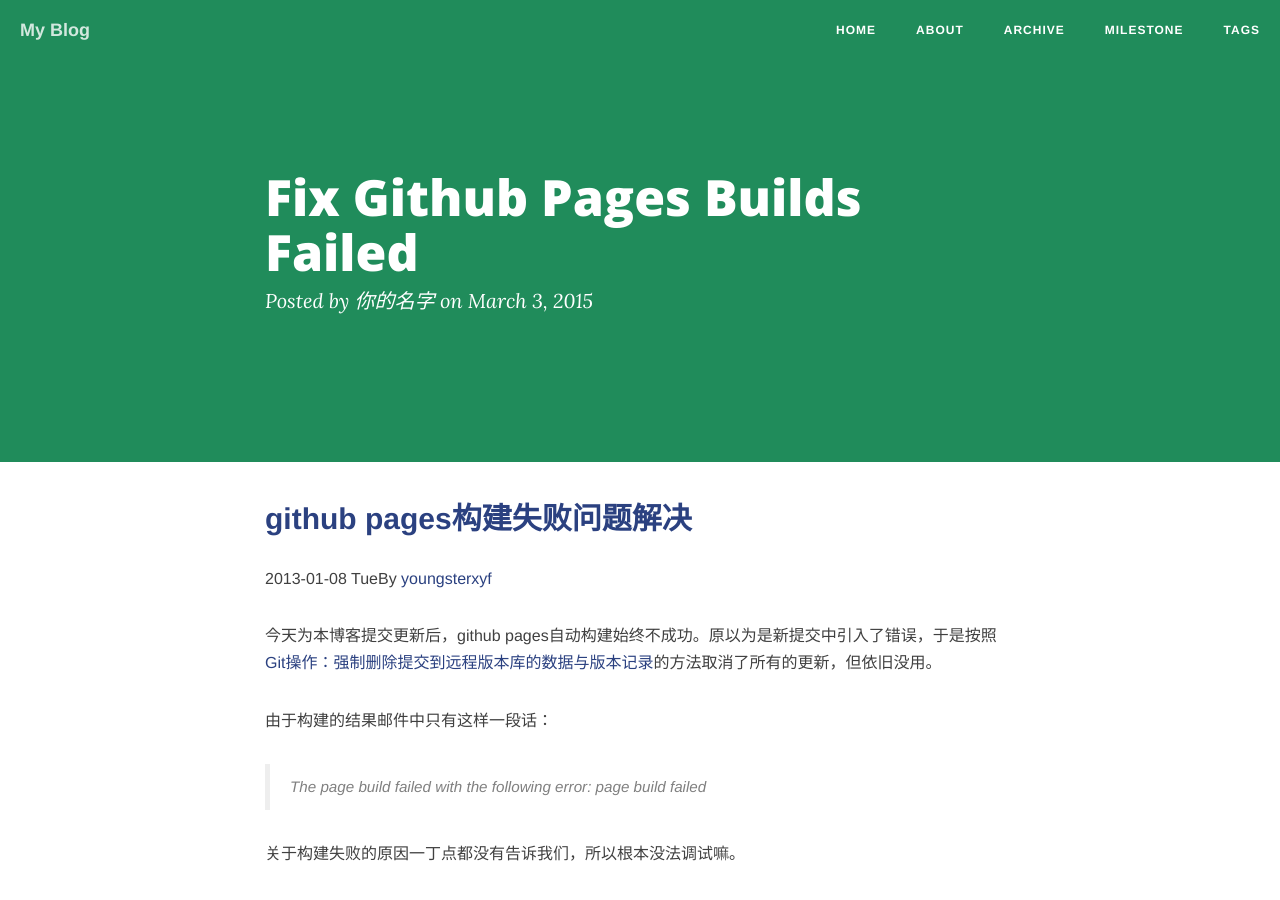
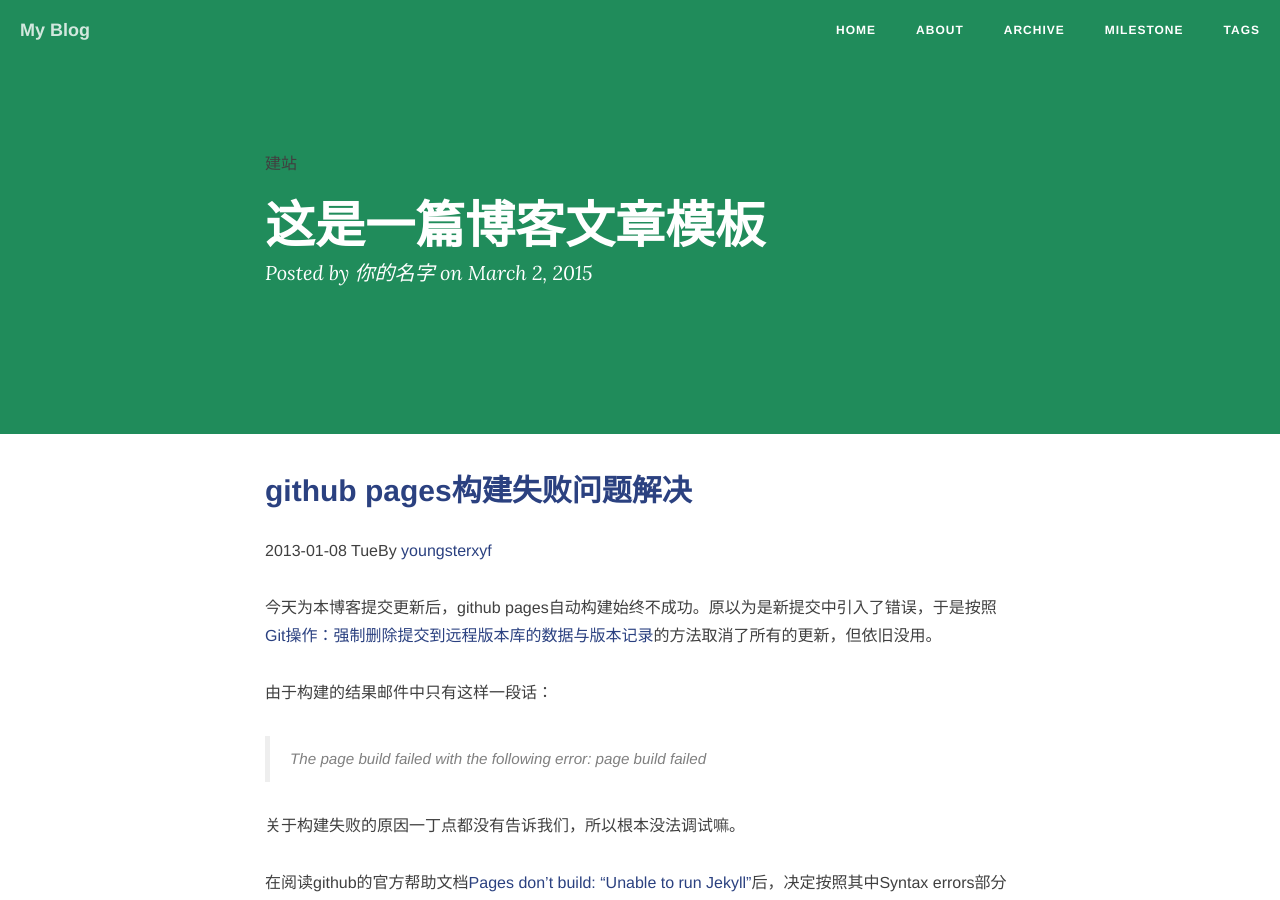
Before and after one commit to EvanLi/EvanLi.github.io, a Jekyll site: the page built from _posts/2015-03-03-fix-github-pages-builds-failed.md, in a window 1280 px wide and 900 px high. Built offline with Jekyll 4.4.1, drawn with Linux system fonts in a browser that asks for light colours; nearby versions of some CDN libraries; comment, search, counter and statistics services are not loaded.

```diff
--- a/_posts/2015-03-03-fix-github-pages-builds-failed.md
+++ b/_posts/2015-03-03-fix-github-pages-builds-failed.md
@@ -1,3 +1,12 @@
+---
+layout: post
+title: 这是一篇博客文章模板
+date: 2015-3-02
+categories: blog
+tags: [建站]
+description: 文章金句。
+---
+
 ## [github pages构建失败问题解决](http://blog.xiayf.cn/2013/01/08/fix-github-pages-builds-failed/)
 
 2013-01-08 TueBy [youngsterxyf](http://blog.xiayf.cn/author/youngsterxyf.html)
```
